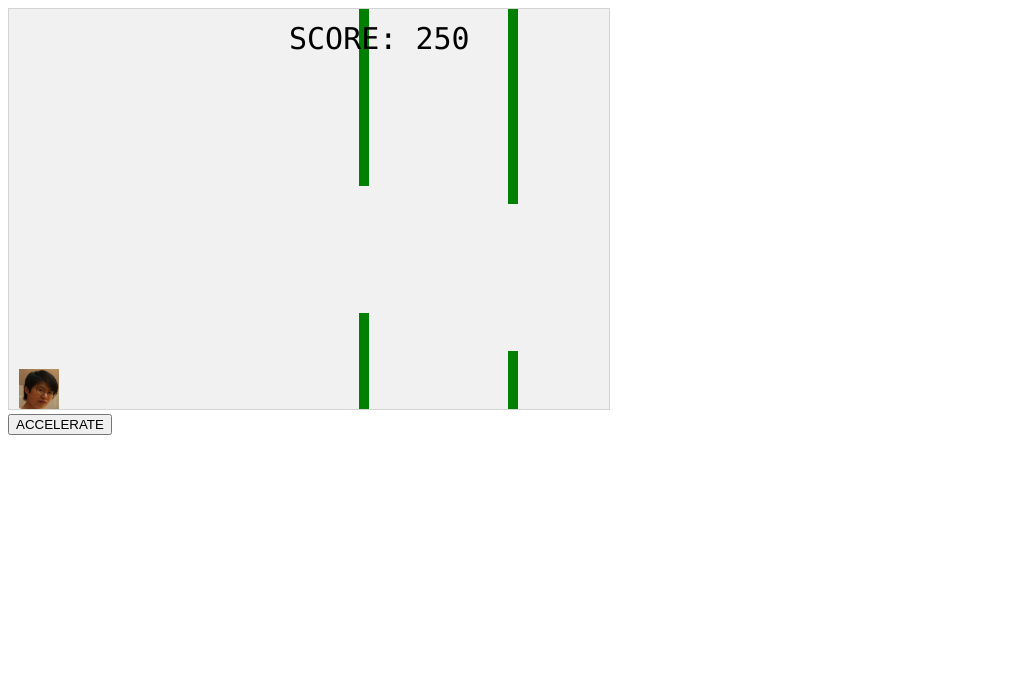
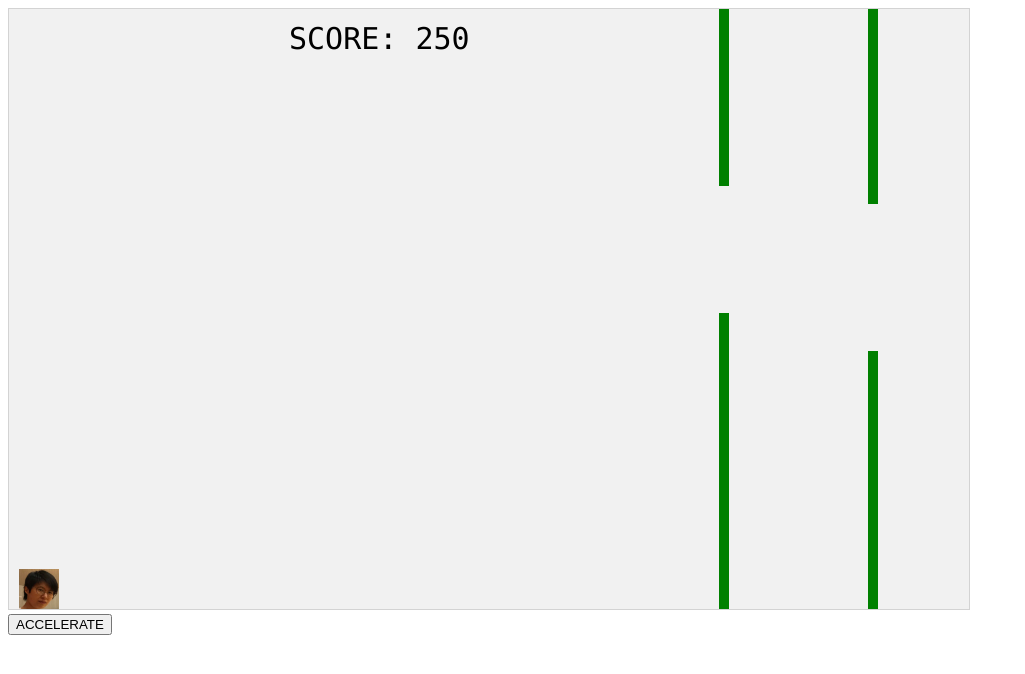
Before and after one commit to 1lovedoggy/1lovedoggy.github.io, a plain HTML site: page index.html in a window 1280 px wide. Shown: the whole page, without its empty margins (0-1025 px from the left). Drawn offline with Linux system fonts and the light colour scheme.

Commit message:
Update index.html

```diff
--- a/index.html
+++ b/index.html
@@ -28,8 +28,8 @@ function startGame() {
 var myGameArea = {
     canvas : document.createElement("canvas"),
     start : function() {
-        this.canvas.width = 600;
-        this.canvas.height = 400;
+        this.canvas.width = window.innerWidth*3/4;
+        this.canvas.height = window.innerHeight*3/4;
         this.context = this.canvas.getContext("2d");
         document.body.insertBefore(this.canvas, document.body.childNodes[0]);
         this.frameNo = 0;
```
